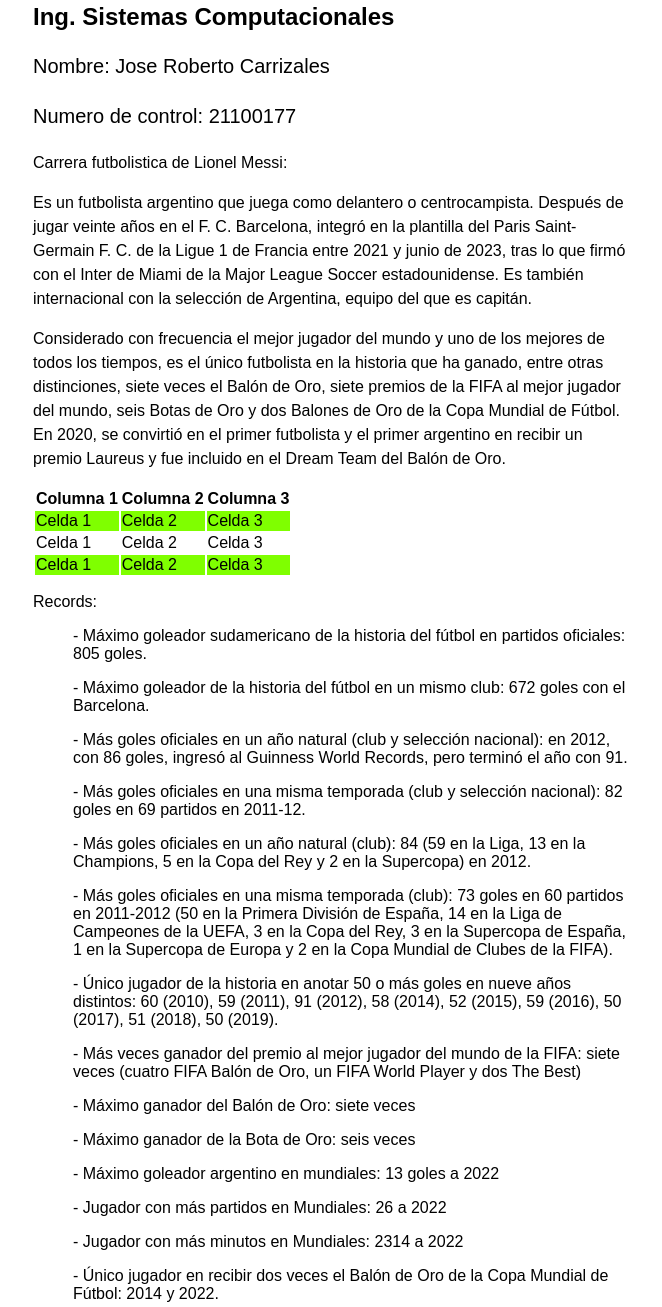
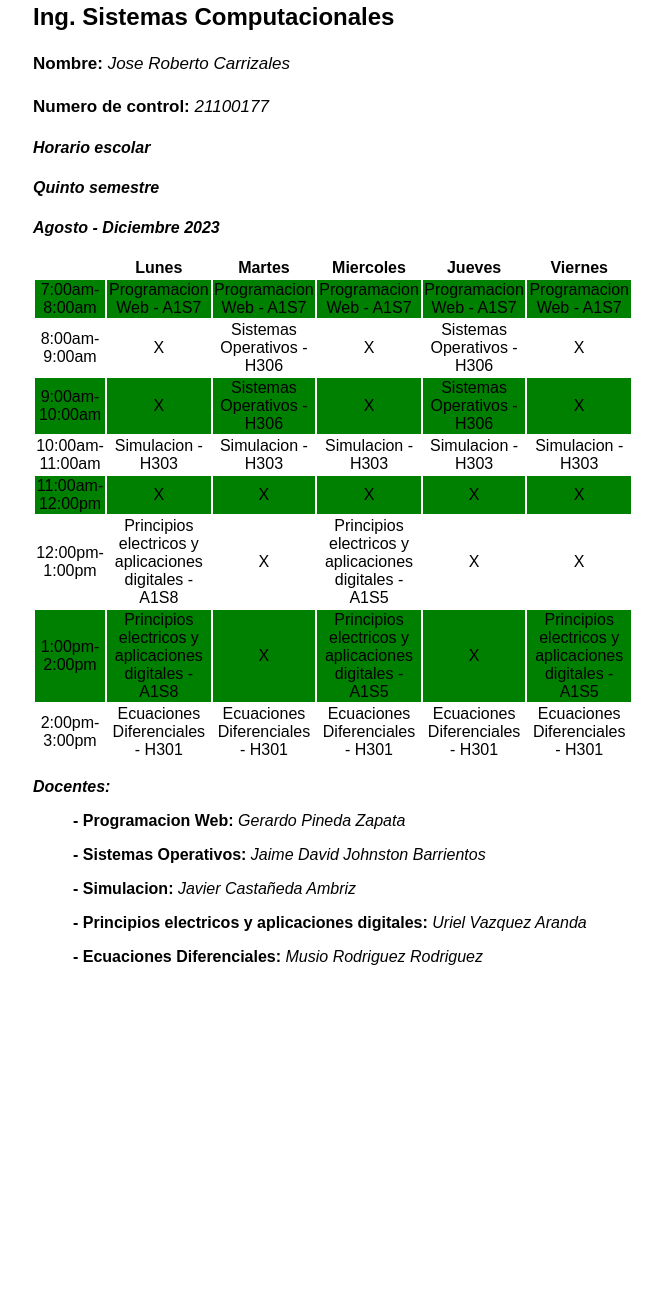
Before and after one commit to joserobcr/Practicas, a plain HTML site: page Parcial1/EjercicioPseudo.html in a window 1280 px wide. Shown: the part 55-1362 px from the top of the page, without its empty margins (307-969 px from the left). After the commit the page ends 1037 px from the top, so only its background shows below. Drawn offline with Linux system fonts and the light colour scheme.

Commit message:
Se ha actualizado el documento del horario

```diff
--- a/Parcial1/EjercicioPseudo.html
+++ b/Parcial1/EjercicioPseudo.html
@@ -16,17 +16,17 @@
 
         }
         #par1{
-            font-size: 20px;
+            font-size: 17px;
         }
         #par2{
-            font-size: 20px;
+            font-size: 17px;
         }
         h1{
             margin-top: 0;
         }
 
         tbody tr:nth-child(odd){
-            background-color: chartreuse;
+            background-color: green;
         }
 
         td:hover
@@ -34,6 +34,9 @@
             background-color: cornflowerblue;
         }
 
+       tr{
+            text-align: center;
+        }
         </style>
 
     </head>
@@ -41,45 +44,36 @@
         <h1>Instituto Tecnologico de Nuevo Laredo</h1>
         <h2>Ing. Sistemas Computacionales</h2>
 
-        <p id="par1" class="parrafo">Nombre: Jose Roberto Carrizales</p>
-        <p id="par2" class="parrafo">Numero de control: 21100177</p>
+        <p id="par1" class="parrafo"><b>Nombre:</b> <em>Jose Roberto Carrizales</em></b></p>
+        <p id="par2" class="parrafo"><b>Numero de control:</b> <em>21100177</em></p>
 
-        <p id="par3" class="parrafo">Carrera futbolistica de Lionel Messi: </p>
-        <p id="par4" class="parrafo">Es un futbolista argentino que juega como delantero o centrocampista. Después de jugar veinte años en el F. C. Barcelona, integró en la plantilla del Paris Saint-Germain F. C. de la Ligue 1 de Francia entre 2021 y junio de 2023, tras lo que firmó con el Inter de Miami de la Major League Soccer estadounidense. Es también internacional con la selección de Argentina, equipo del que es capitán.</p>
-        <p class="parrafo">Considerado con frecuencia el mejor jugador del mundo y uno de los mejores de todos los tiempos, es el único futbolista en la historia que ha ganado, entre otras distinciones, siete veces el Balón de Oro, siete premios de la FIFA al mejor jugador del mundo, seis Botas de Oro y dos Balones de Oro de la Copa Mundial de Fútbol. En 2020, se convirtió en el primer futbolista y el primer argentino en recibir un premio Laureus y fue incluido en el Dream Team del Balón de Oro.</p>
+        <p id="par3" class="parrafo"><b><em>Horario escolar</em></b> </p>
+        <p id="par4" class="parrafo"><b><em>Quinto semestre</em></b></p>
+        <p class="parrafo"><b><em>Agosto - Diciembre 2023</em></b></p>
 
         <table>
             <thead>
-                <tr><th>Columna 1</th><th>Columna 2</th><th>Columna 3</th></tr>
+                <tr><th></th><th>Lunes</th><th>Martes</th><th>Miercoles</th><th>Jueves</th><th>Viernes</th></tr>
             </thead>
             <tbody>
-                <tr><td>Celda 1</td><td>Celda 2</td><td>Celda 3</td></tr>
-                <tr><td>Celda 1</td><td>Celda 2</td><td>Celda 3</td></tr>
-                <tr><td>Celda 1</td><td>Celda 2</td><td>Celda 3</td></tr>
+                <tr><td>7:00am-8:00am</td><td>Programacion Web - A1S7</td><td>Programacion Web - A1S7</td><td>Programacion Web - A1S7</td><td>Programacion Web - A1S7</td><td>Programacion Web - A1S7</td></tr>
+                <tr><td>8:00am-9:00am</td><td>X</td><td>Sistemas Operativos - H306</td><td>X</td><td>Sistemas Operativos - H306</td><td>X</td></tr>
+                <tr><td>9:00am-10:00am</td><td>X</td><td>Sistemas Operativos - H306</td><td>X</td><td>Sistemas Operativos - H306</td><td>X</td></tr>
+                <tr><td>10:00am-11:00am</td><td>Simulacion - H303</td><td>Simulacion - H303</td><td>Simulacion - H303</td><td>Simulacion - H303</td><td>Simulacion - H303</td></tr>
+                <tr><td>11:00am-12:00pm</td><td>X</td><td>X</td><td>X</td><td>X</td><td>X</td></tr>
+                <tr><td>12:00pm-1:00pm</td><td>Principios electricos y aplicaciones digitales - A1S8</td><td>X</td><td>Principios electricos y aplicaciones digitales - A1S5</td><td>X</td><td>X</td></tr>
+                <tr><td>1:00pm-2:00pm</td><td>Principios electricos y aplicaciones digitales - A1S8</td><td>X</td><td>Principios electricos y aplicaciones digitales - A1S5</td><td>X</td><td>Principios electricos y aplicaciones digitales - A1S5</td></tr>
+                <tr><td>2:00pm-3:00pm</td><td>Ecuaciones Diferenciales - H301</td><td>Ecuaciones Diferenciales - H301</td><td>Ecuaciones Diferenciales - H301</td><td>Ecuaciones Diferenciales - H301</td><td>Ecuaciones Diferenciales - H301</td></tr>
             </tbody>
         </table>
-
-
-
-
-
-        <p>Records:</p>
+        <p><b><em>Docentes:</em></b></p>
         <div>
             <ul>
-                <p>- Máximo goleador sudamericano de la historia del fútbol en partidos oficiales: 805 goles.</p>
-                <p>- Máximo goleador de la historia del fútbol en un mismo club: 672 goles con el Barcelona.</p>
-                <p>- Más goles oficiales en un año natural (club y selección nacional): en 2012, con 86 goles, ingresó al Guinness World Records, pero terminó el año con 91.</p>
-                <p>- Más goles oficiales en una misma temporada (club y selección nacional): 82 goles en 69 partidos en 2011-12.</p>
-                <p>- Más goles oficiales en un año natural (club): 84 (59 en la Liga, 13 en la Champions, 5 en la Copa del Rey y 2 en la Supercopa) en 2012.                </p>
-                <p>- Más goles oficiales en una misma temporada (club): 73 goles en 60 partidos en 2011-2012 (50 en la Primera División de España, 14 en la Liga de Campeones de la UEFA, 3 en la Copa del Rey, 3 en la Supercopa de España, 1 en la Supercopa de Europa y 2 en la Copa Mundial de Clubes de la FIFA).</p>
-                <p>- Único jugador de la historia en anotar 50 o más goles en nueve años distintos: 60 (2010), 59 (2011), 91 (2012), 58 (2014), 52 (2015), 59 (2016), 50 (2017), 51 (2018), 50 (2019).</p>
-                <p>- Más veces ganador del premio al mejor jugador del mundo de la FIFA: siete veces (cuatro FIFA Balón de Oro, un FIFA World Player y dos The Best)</p>
-                <p>- Máximo ganador del Balón de Oro: siete veces</p>
-                <p>- Máximo ganador de la Bota de Oro: seis veces</p>
-                <p>- Máximo goleador argentino en mundiales: 13 goles a 2022</p>
-                <p>- Jugador con más partidos en Mundiales: 26 a 2022</p>
-                <p>- Jugador con más minutos en Mundiales: 2314 a 2022</p>
-                <p>- Único jugador en recibir dos veces el Balón de Oro de la Copa Mundial de Fútbol: 2014 y 2022.</p>
+                <p><b>- Programacion Web: </b><em>Gerardo Pineda Zapata</em></p>
+                <p><b>- Sistemas Operativos: </b><em>Jaime David Johnston Barrientos</em></p>
+                <p><b>- Simulacion: </b><em>Javier Castañeda Ambriz</em></p>
+                <p><b>- Principios electricos y aplicaciones digitales: </b><em>Uriel Vazquez Aranda</em></p>
+                <p><b>- Ecuaciones Diferenciales: </b><em>Musio Rodriguez Rodriguez</em></p>
             </ul>
 
         </div>
```
